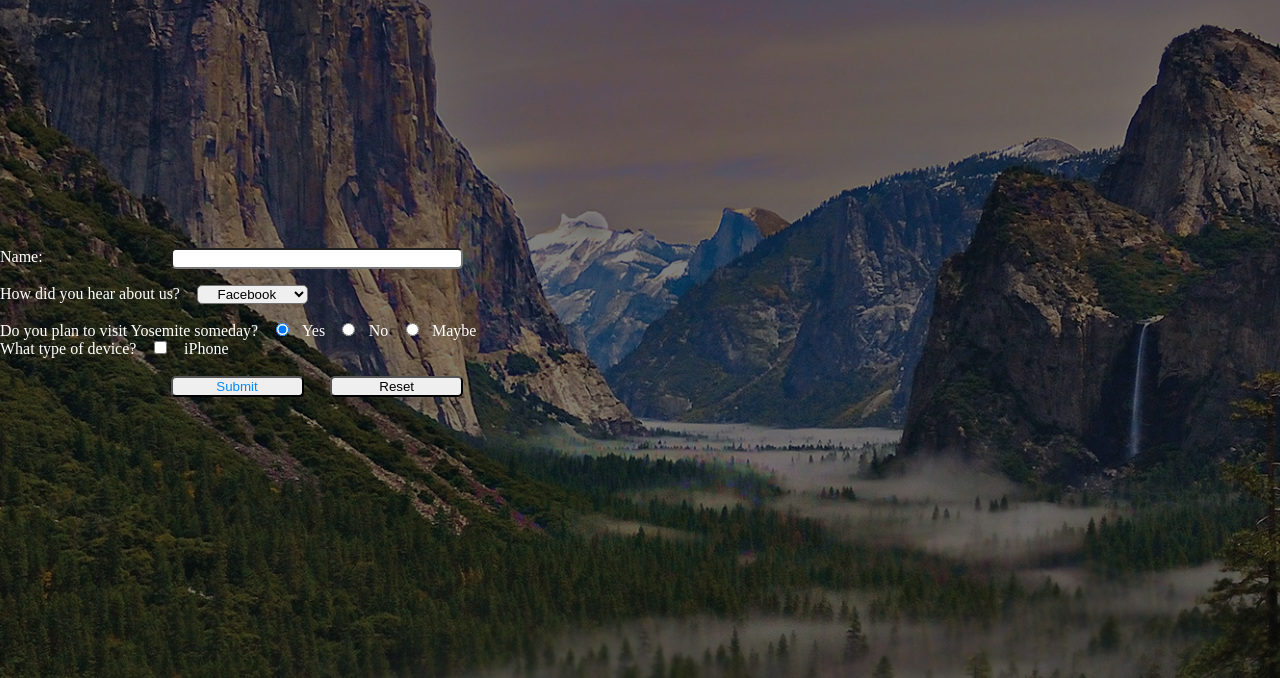
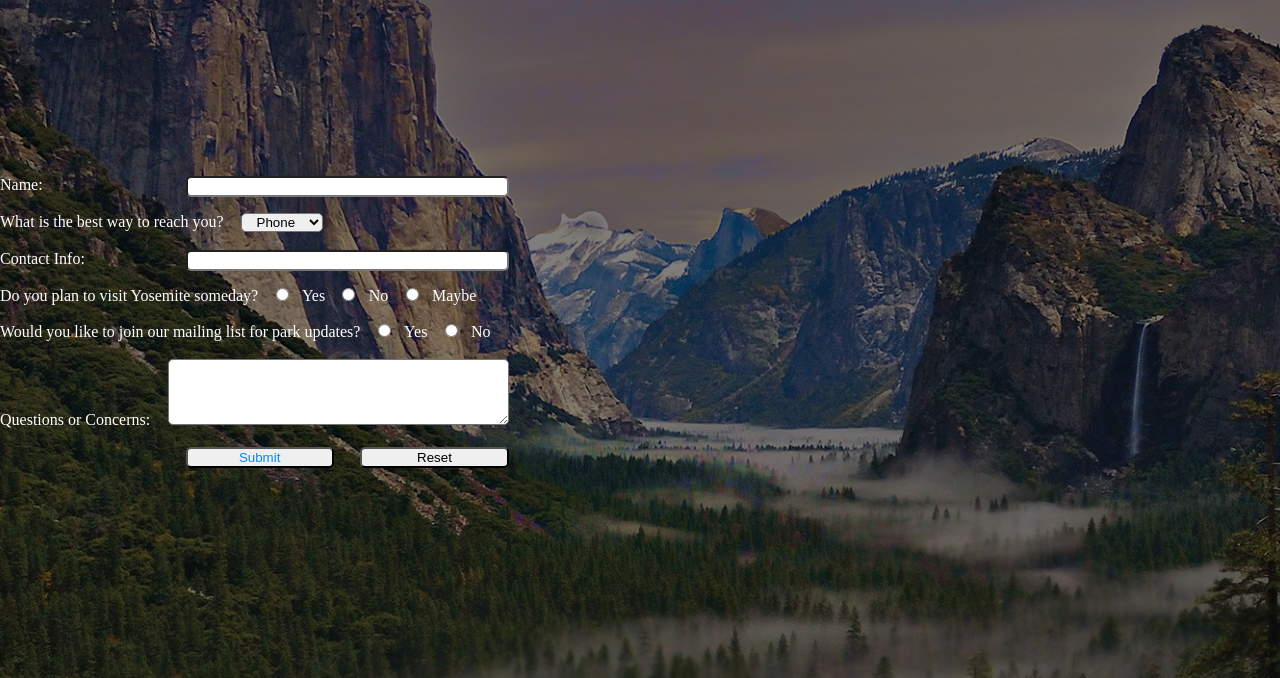
Before and after one commit to tutz7/assignment4, a plain HTML site: page contact.html in a window 1280 px wide. Shown: the part 122-800 px from the top of the page. Drawn offline with Linux system fonts and the light colour scheme.

Commit message:
updated form

```diff
--- a/contact.html
+++ b/contact.html
@@ -38,39 +38,55 @@
                 <input type="text" name="name" id="name">
             </p>
 
-                <label for="heard">How did you hear about us?</label>
-                <select name="how-you-heard" id="how-you-heard">
-                    <option value="facebook">Facebook</option>
+                <label for="heard">What is the best way to reach you?</label>
+                <select name="contact" id="contact">
+                    <option value="phone">Phone</option>
+                    <option value="email">Email</option>
                     <option value="twitter">Twitter</option>
                     <option value="instagram">Instagram</option>
-                    <option value="friend">Friend</option>
-                    <option value="google">Google Search</option>
                     <option value="other">Other</option>
                 </select>
 
             <br>
             <br>
 
+            <p>
+                <label for="contactinfo">Contact Info: </label>
+                <input type="text" name="contactinfo" id="contactinfo">
+            </p>
+
 
             <div class="radio-buttons">
 
-                <label for="join-newsletter">Do you plan to visit Yosemite someday?</label>
-                <input type="radio" name="join-newsletter" value="Yes" checked>Yes
-                <input type="radio" name="join-newsletter" value="No">No
-                <input type="radio" name="join-newsletter" value="Maybe">Maybe
+                <label for="planvisit">Do you plan to visit Yosemite someday?</label>
+                <input type="radio" name="planvisit" value="Yes" >Yes
+                <input type="radio" name="planvisit" value="No">No
+                <input type="radio" name="planvisit" value="Maybe">Maybe
 
             </div>
 
-            <div class="checkboxes">
-                <label for="devices">What type of device?</label>
-                <input type="checkbox" name="devicesused" value="iPhone" check> iPhone
+            <br>
+
+           <div class="radio-buttons2">
+
+                <label for="joinlist">Would you like to join our mailing list for park updates?</label>
+                <input type="radio" name="joinlist" value="Yes" >Yes
+                <input type="radio" name="joinlist" value="No">No
+
+
             </div>
+
+            <br>
+
+
+            <label for="questions">Questions or Concerns:</label>
+                <textarea name="questions" id="questions" rows="4" cols="40"></textarea>
 
 
             <br>
 
 
-
+            <br>
 
             <p>
                 <label></label>
```
